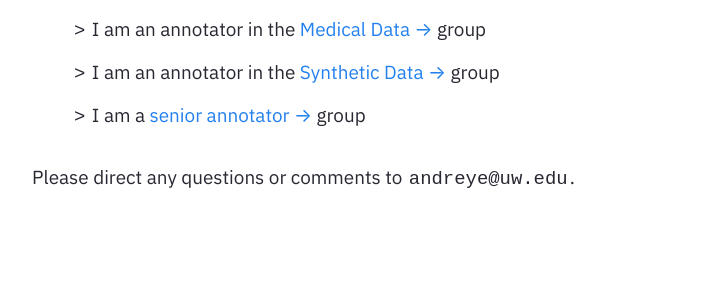
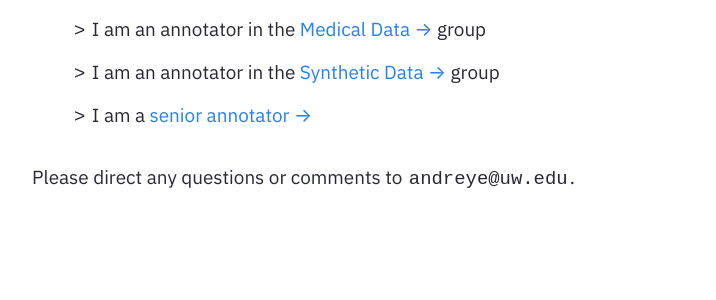
Before and after one commit to andre-ye/muadocs, a Jekyll site: the page built from pages/index.md, in a window 1280 px wide. Shown: the part 472-772 px from the top of the page, without its empty margins (273-989 px from the left). Built offline with Jekyll 4.4.1, drawn with Linux system fonts in a browser that asks for light colours.

Commit message:
Update Homepage.html

```diff
--- a/_includes/Homepage.html
+++ b/_includes/Homepage.html
@@ -8,7 +8,7 @@
         <li><code>></code> Important <a href="/muadocs/annotator_info" target="_blank">annotator information ↠</a></li>
         <li><code>></code> I am an annotator in the <a href="/muadocs/med_grp/start">Medical Data →</a> group</li>
         <li><code>></code> I am an annotator in the <a href="/muadocs/syn_grp/start">Synthetic Data →</a> group</li>
-        <li><code>></code> I am a <a href="/muadocs/snr_grp/start">senior annotator  →</a> group</li>
+        <li><code>></code> I am a <a href="/muadocs/snr_grp/start">senior annotator  →</a></li>
     </ul>
 
     <p>Please direct any questions or comments to <code>andreye@uw.edu</code>.</p>
```
